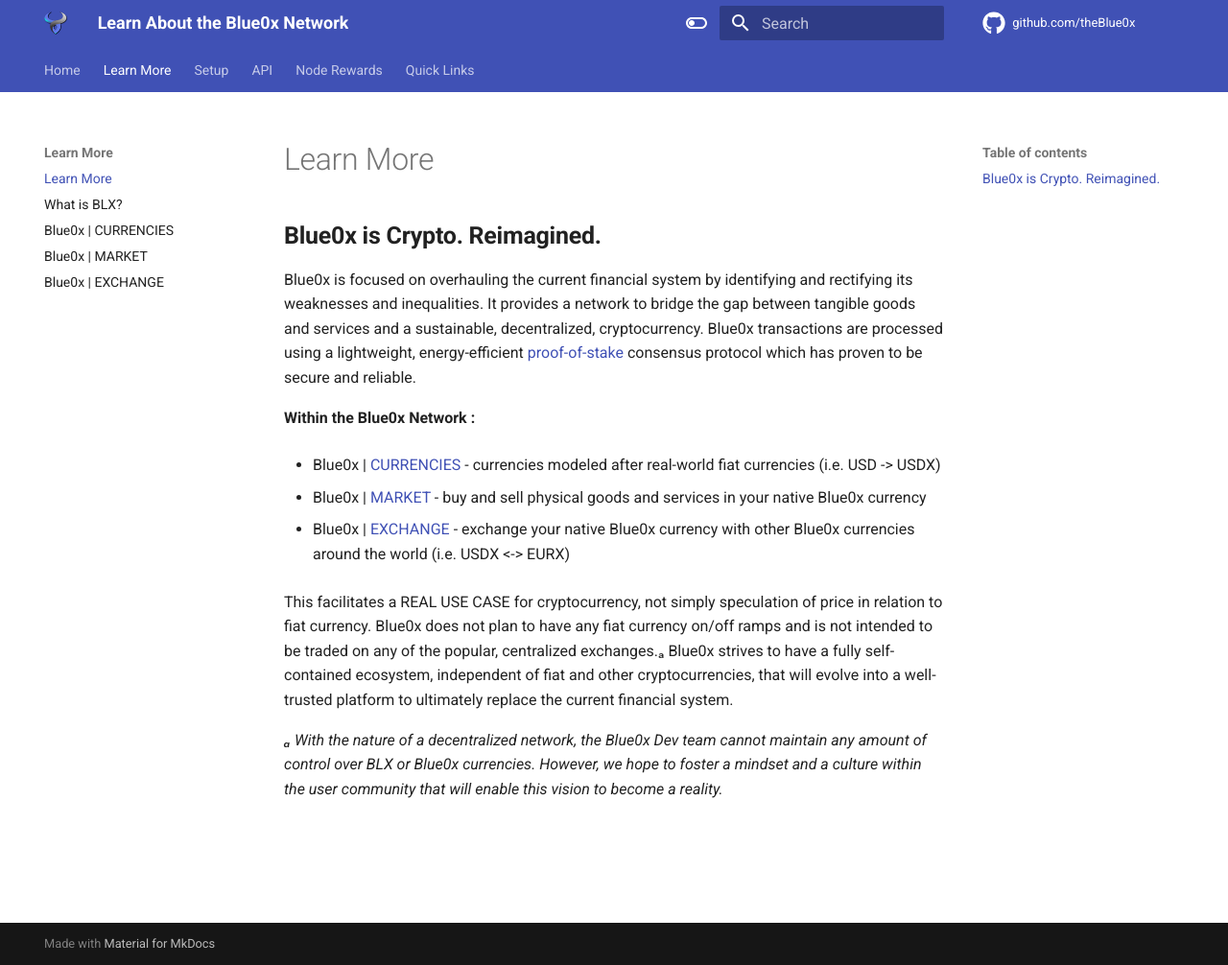
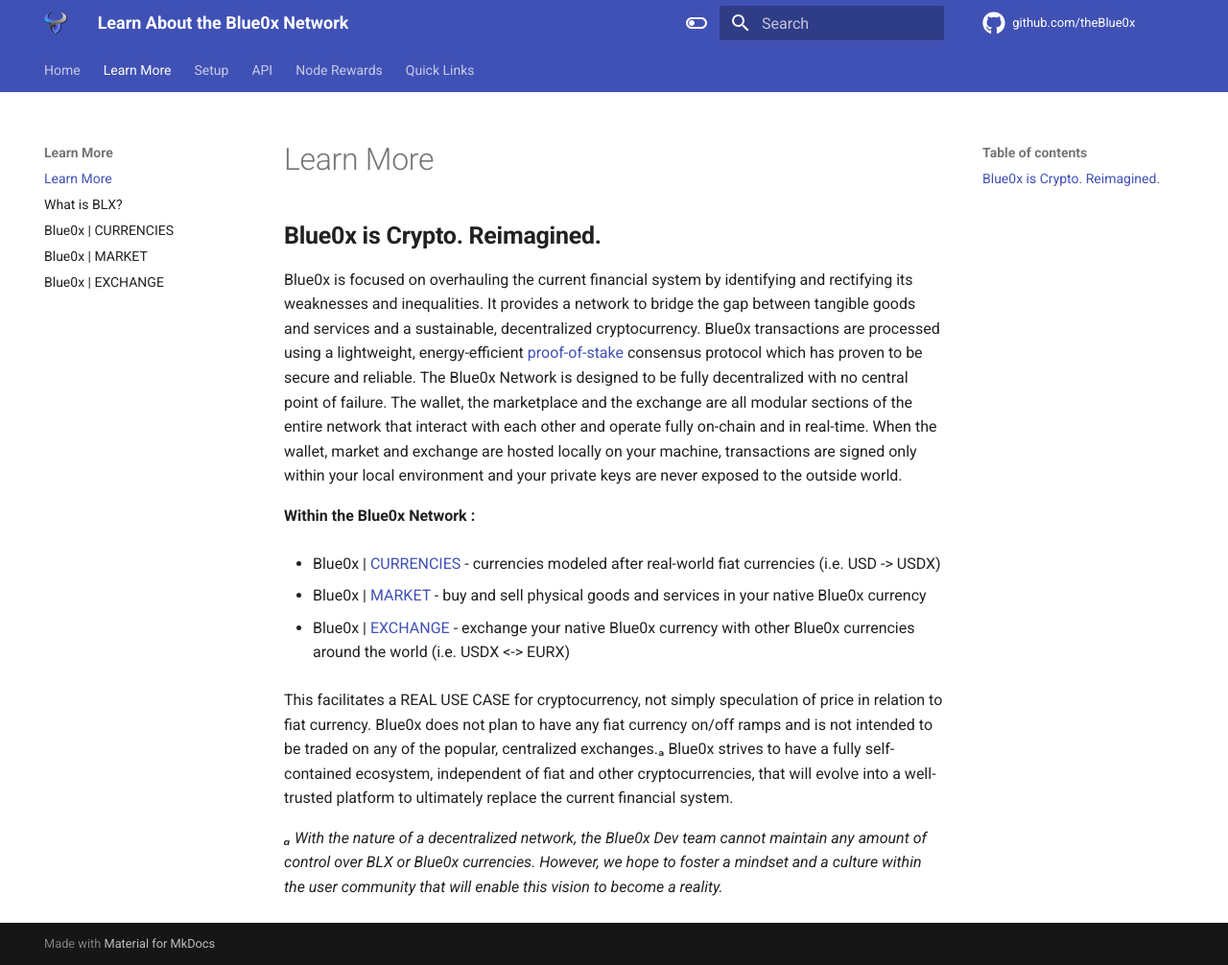
Before and after one commit to theBlue0x/docs, an MkDocs documentation site: the page built from docs/learn_more/index.md, in a window 1280 px wide and 1006 px high. Shown: the whole window at 96% size. Built offline with MkDocs 1.6.1 and Material for MkDocs 9.7.7, drawn with Linux system fonts in a browser that asks for light colours.

Commit message:
Update index.md

```diff
--- a/docs/learn_more/index.md
+++ b/docs/learn_more/index.md
@@ -1,6 +1,6 @@
 ## **Blue0x is Crypto. Reimagined.** ##
 
-Blue0x is focused on overhauling the current financial system by identifying and rectifying its weaknesses and inequalities.  It provides a network to bridge the gap between tangible goods and services and a sustainable, decentralized, cryptocurrency. Blue0x transactions are processed using a lightweight, energy-efficient [proof-of-stake](https://en.wikipedia.org/wiki/Proof_of_stake) consensus protocol which has proven to be secure and reliable.
+Blue0x is focused on overhauling the current financial system by identifying and rectifying its weaknesses and inequalities.  It provides a network to bridge the gap between tangible goods and services and a sustainable, decentralized cryptocurrency. Blue0x transactions are processed using a lightweight, energy-efficient [proof-of-stake](https://en.wikipedia.org/wiki/Proof_of_stake) consensus protocol which has proven to be secure and reliable. The Blue0x Network is designed to be fully decentralized with no central point of failure.  The wallet, the marketplace and the exchange are all modular sections of the entire network that interact with each other and operate fully on-chain and in real-time. When the wallet, market and exchange are hosted locally on your machine, transactions are signed only within your local environment and your private keys are never exposed to the outside world.
 
 
 **Within the Blue0x Network :**
```
